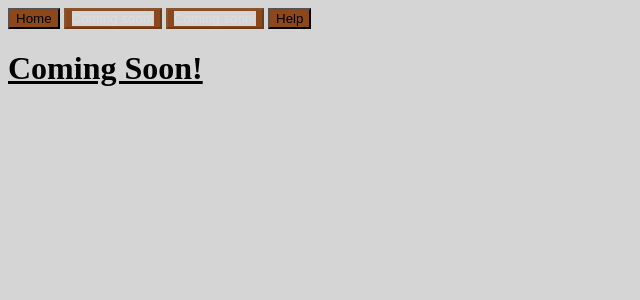
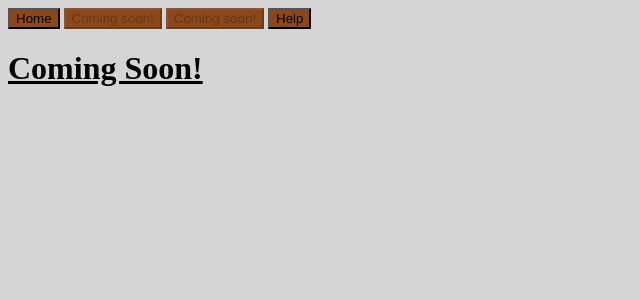
Before and after one commit to AceAttorneyMaster111/AceAttorneyMaster111.github.io, a PHP site: page / in a window 1280 px wide. Shown: the top 300 px of the page, without its empty margins (0-640 px from the left). Run offline with PHP 8.4, Linux system fonts and the light colour scheme.

Commit message:
Fixed button style bug… I think.

```diff
--- a/CSS/index.css
+++ b/CSS/index.css
@@ -3,7 +3,7 @@ h1
 	text-decoration: underline;
 }
 /* Common Header */
-*
+body
 {
 	background-color: #d5d5d5;
 }
@@ -12,7 +12,7 @@ h1
 	background-color:#8C481B;
 	text-align:center;
 }
-button .comingsoon
+button span .comingsoon
 {
 	color:#dddddd;
 }
```
